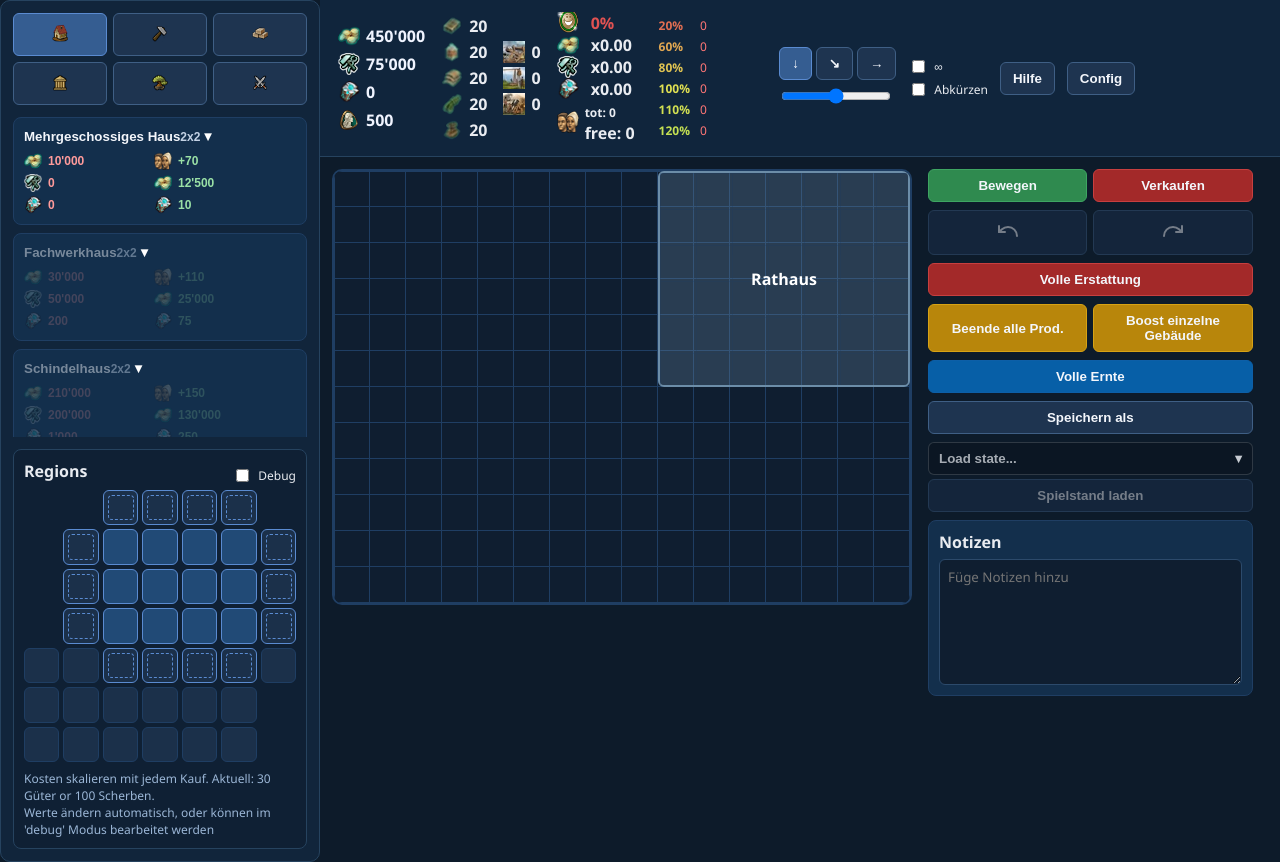
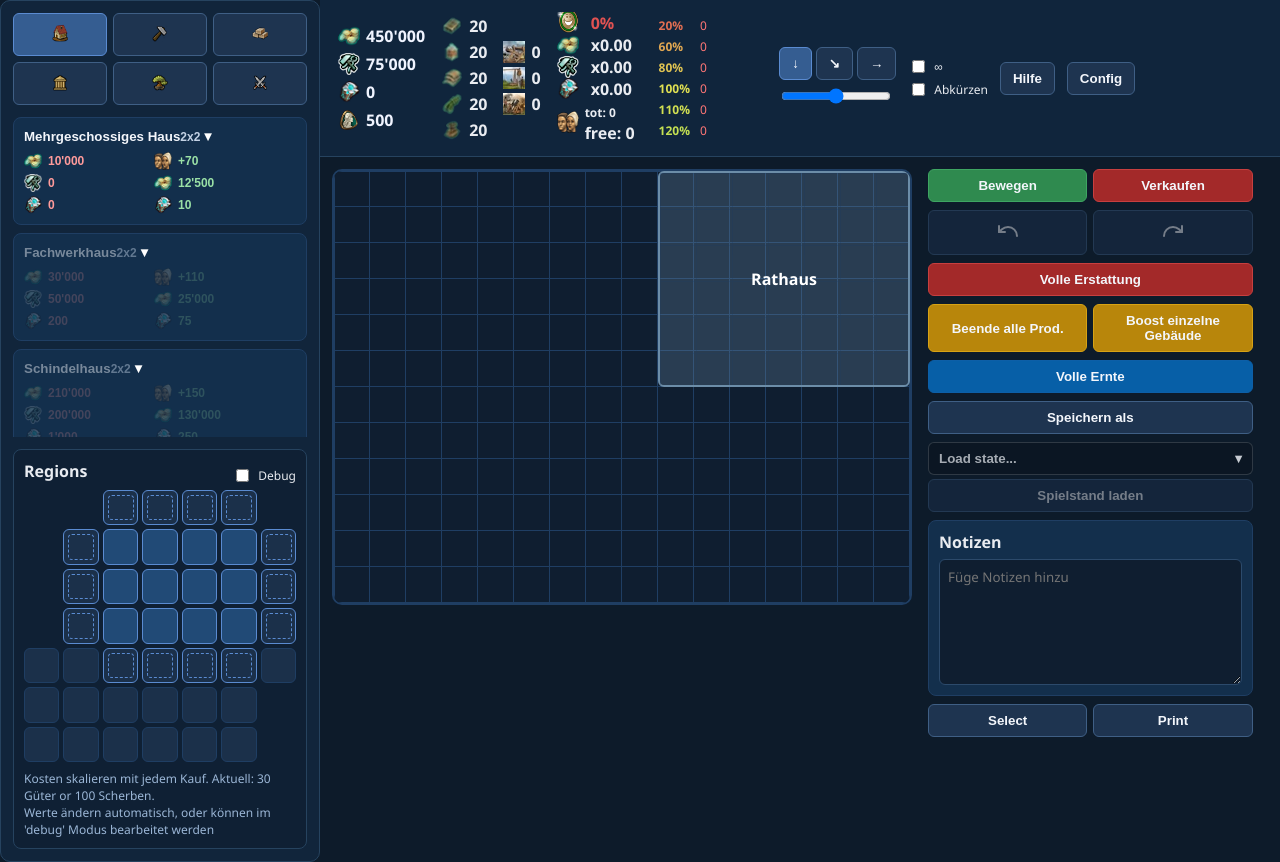
Before and after one commit to benjamindettling/qi_optimizer, a React (Vite) app: page / in a window 1280 px wide. Built offline with nearby package versions, Linux system fonts and the light colour scheme.

Commit message:
select and print

```diff
--- a/package.json
+++ b/package.json
@@ -10,6 +10,7 @@
     "preview": "vite preview"
   },
   "dependencies": {
+    "html2canvas": "^1.4.1",
     "lucide-react": "^0.562.0",
     "react": "^19.2.0",
     "react-dom": "^19.2.0"
--- a/src/App.jsx
+++ b/src/App.jsx
@@ -24,6 +24,9 @@ function App() {
   const holdTimerRef = useRef(null);
   const suppressClickRef = useRef(false);
   const holdTriggeredRef = useRef(false);
+  const boardRef = useRef(null);
+  const [selectMode, setSelectMode] = useState(false);
+  const [selectedIds, setSelectedIds] = useState(() => new Set());
   const {
     resources,
     layout,
@@ -186,6 +189,99 @@ function App() {
 
   const harvestIsPartial = Object.values(readyMap || {}).some(Boolean);
 
+  const findTargetInstance = (x, y) =>
+    layout.find(
+      (b) => x >= b.x && x < b.x + b.width && y >= b.y && y < b.y + b.height
+    );
+
+  const toggleSelectMode = () => {
+    setSelectMode((prev) => {
+      const next = !prev;
+      if (next) {
+        resetModes();
+        setSelectedBuildingId(null);
+      }
+      return next;
+    });
+  };
+
+  const handleBoardClick = (x, y) => {
+    if (selectMode) {
+      const target = findTargetInstance(x, y);
+      if (target) {
+        setSelectedIds((prev) => {
+          const next = new Set(prev);
+          if (next.has(target.id)) {
+            next.delete(target.id);
+          } else {
+            next.add(target.id);
+          }
+          return next;
+        });
+      }
+      return;
+    }
+    handleCellClick(x, y);
+  };
+
+  const handlePrint = async () => {
+    // We temporarily tweak styles for export to counteract html2canvas' rendering,
+    // then restore them no matter what happens.
+    const body = document.body;
+    body.classList.add("print-mode");
+
+    try {
+      const html2canvas = (await import("html2canvas")).default;
+      const target = boardRef.current; // board only
+      if (!target) return;
+
+      // Using scale = 1 keeps the capture on the same pixel grid as your UI.
+      const scale = 1;
+
+      // Capture full page to avoid black screens from transforms, then crop.
+      const fullCanvas = await html2canvas(document.body, {
+        backgroundColor: null,
+        scale,
+        useCORS: true,
+        allowTaint: true,
+        logging: false,
+      });
+
+      const rect = target.getBoundingClientRect();
+      const cropCanvas = document.createElement("canvas");
+      const cropWidth = Math.max(1, Math.round(rect.width * scale));
+      const cropHeight = Math.max(1, Math.round(rect.height * scale));
+      cropCanvas.width = cropWidth;
+      cropCanvas.height = cropHeight;
+
+      const ctx = cropCanvas.getContext("2d");
+      const offsetX = (rect.left + window.scrollX) * scale;
+      const offsetY = (rect.top + window.scrollY) * scale;
+
+      ctx.drawImage(
+        fullCanvas,
+        offsetX,
+        offsetY,
+        rect.width * scale,
+        rect.height * scale,
+        0,
+        0,
+        cropWidth,
+        cropHeight
+      );
+
+      const dataUrl = cropCanvas.toDataURL("image/png");
+      const a = document.createElement("a");
+      a.href = dataUrl;
+      a.download = `${loadName || "current_setup"}.png`;
+      a.click();
+    } catch (e) {
+      console.error("Failed to print board", e);
+    } finally {
+      body.classList.remove("print-mode");
+    }
+  };
+
   return (
     <div className="page layout-row">
       <ShopSidebar
@@ -246,9 +342,11 @@ function App() {
               cellSizePx={cellSizePx}
               previewOrigin={previewOrigin}
               isCellUnlocked={isCellUnlocked}
-              handleCellClick={handleCellClick}
+              handleCellClick={handleBoardClick}
               setHoverCell={setHoverCell}
               onDropComplete={() => setSelectedBuildingId(null)}
+              boardRef={boardRef}
+              selectedIds={selectedIds}
               layout={layout}
               libraryMap={libraryMap}
               categoryColors={categoryColors}
@@ -277,12 +375,24 @@ function App() {
           </div>
           <ActionToolbar
             moveMode={moveMode}
-            onToggleMove={toggleMove}
+            onToggleMove={() => {
+              setSelectMode(false);
+              toggleMove();
+            }}
             sellMode={sellMode}
             refundMode={refundMode}
-            onToggleSell={toggleSell}
-            onToggleRefund={toggleRefund}
-            onToggleBoost={toggleBoost}
+            onToggleSell={() => {
+              setSelectMode(false);
+              toggleSell();
+            }}
+            onToggleRefund={() => {
+              setSelectMode(false);
+              toggleRefund();
+            }}
+            onToggleBoost={() => {
+              setSelectMode(false);
+              toggleBoost();
+            }}
             onUndo={undoWithCleanup}
             onRedo={redoWithCleanup}
             finishProductions={finishProductions}
@@ -299,6 +409,9 @@ function App() {
             toolbarOffset={toolbarOffsetPx}
             notes={notes}
             onChangeNotes={handleChangeNotes}
+            selectMode={selectMode}
+            onToggleSelectMode={toggleSelectMode}
+            onPrintBoard={handlePrint}
             onDeleteSave={(name) => {
               deleteSave(name);
               setLoadName((prev) => (prev === name ? "" : prev));
--- a/src/components/ActionToolbar.jsx
+++ b/src/components/ActionToolbar.jsx
@@ -27,6 +27,9 @@ export function ActionToolbar({
   onDeleteSave,
   notes,
   onChangeNotes,
+  selectMode,
+  onToggleSelectMode,
+  onPrintBoard,
 }) {
   const saveKeys = Object.keys(saves).sort((a, b) => a.localeCompare(b));
   const {
@@ -207,6 +210,22 @@ export function ActionToolbar({
           rows={6}
         />
       </div>
+      <div className="actions-row">
+        <button
+          className={`mode-button select ${selectMode ? "active-mode" : ""}`}
+          onClick={onToggleSelectMode}
+          title="Markiere GebÇÏude rot, ohne sie zu ¸ndern"
+        >
+          Select
+        </button>
+        <button
+          className="action-button print"
+          onClick={onPrintBoard}
+          title="Screenshot des aktuellen Aufbaus herunterladen"
+        >
+          Print
+        </button>
+      </div>
     </div>
   );
 }
--- a/src/components/Board.jsx
+++ b/src/components/Board.jsx
@@ -20,6 +20,8 @@ export function Board({
   readyMap = {},
   buildLocks = {},
   useShortNames = false,
+  selectedIds = new Set(),
+  boardRef,
 }) {
   // Hue shift tiers by buildTime; edit to adjust look.
   const BUILD_TIME_HUE_SHIFT = {
@@ -147,7 +149,11 @@ export function Board({
           transform: boardTransform,
         }}
       >
-        <div className="board" style={{ "--board-cols": safeCols }}>
+        <div
+          className="board"
+          style={{ "--board-cols": safeCols }}
+          ref={boardRef}
+        >
           {Array.from({ length: safeRows }).map((_, row) => (
             <div
               key={row}
@@ -204,7 +210,7 @@ export function Board({
                 key={b.id}
                 className={`building-rect ${
                   buildLocks[b.id] ? "building-locked" : ""
-                }`}
+                } ${selectedIds.has(b.id) ? "building-selected" : ""}`}
                 title={libraryMap[b.defId]?.name || ""}
                 style={(() => {
                   const baseColor =
--- a/src/index.css
+++ b/src/index.css
@@ -714,6 +714,11 @@ button.active {
   opacity: 0.5;
 }
 
+.building-selected {
+  filter: saturate(1.1);
+  box-shadow: 0 0 0 2px rgba(255, 86, 86, 0.9) inset,
+    0 0 12px rgba(255, 86, 86, 0.6);
+}
 .status {
   background: #1f3e63;
   color: #e9f1ff;
@@ -1024,3 +1029,31 @@ button.active {
   font-size: 12px;
   user-select: none;
 }
+
+/* ======================================================
+   Print tuning: active only while handlePrint() is running
+   (body has class "print-mode")
+   ====================================================== */
+
+/* Print selection: draw a thin red box *inside* the coloured border */
+.print-mode .building-selected {
+  filter: saturate(1.0) !important;
+
+  /* RED INNER BOX — 1–2px inside the colored border */
+  box-shadow:
+    inset 0 0 0 1px rgba(255, 86, 86, 0.9) !important;
+
+  /* No glow for export */
+  border-radius: 3px !important;
+}
+
+
+/* ==========================================
+   PRINT MODE — locked cells = solid black
+   ========================================== */
+
+.print-mode .cell.locked {
+  position: relative !important;
+  background: #000000 !important;
+  border: 0 !important;
+}
```
Also changed, not shown: 2 other files (tests, documents, lock files or other folders).
